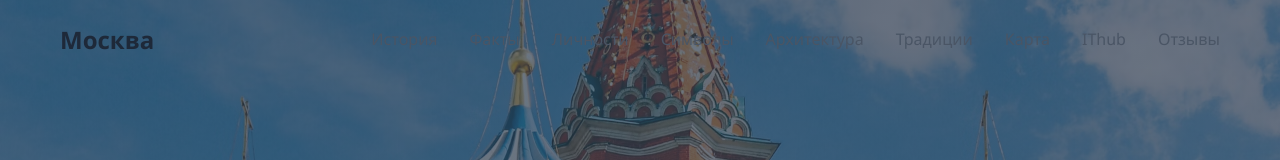
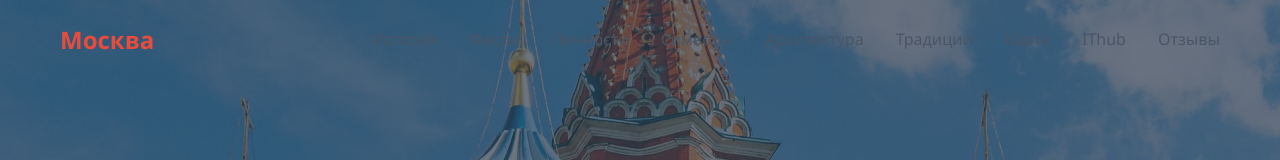
Before and after one commit to crazy-tosser3/IThub_sites, a React (Vite) app: page / in a window 1280 px wide. Shown: the top 160 px of the page. Built offline with nearby package versions, Linux system fonts and the light colour scheme.

Commit message:
header fix

```diff
--- a/src/components/Header.tsx
+++ b/src/components/Header.tsx
@@ -65,7 +65,7 @@ export function Header({ isScrolled }: HeaderProps) {
       }`}
     >
       <div className={`${container} flex items-center justify-between h-20`}>
-        <a href="#" className="text-2xl font-bold text-gray-800">
+        <a href="#" className="text-2xl font-bold text-accent">
           Москва
         </a>
 
```
Also changed, not shown: 1 other file (tests, documents, lock files or other folders).
